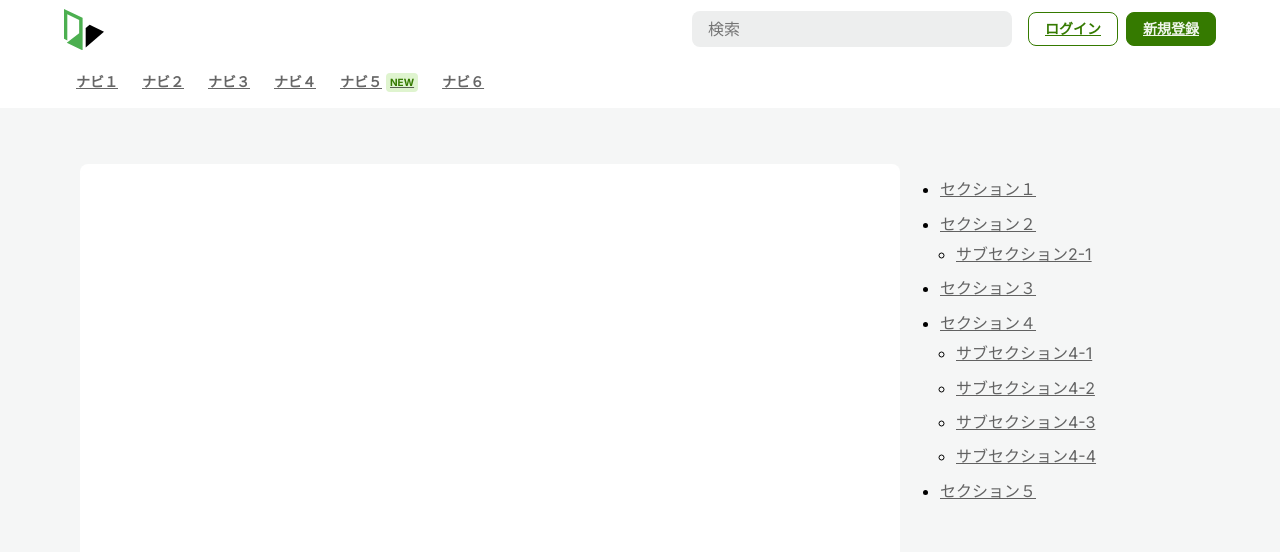
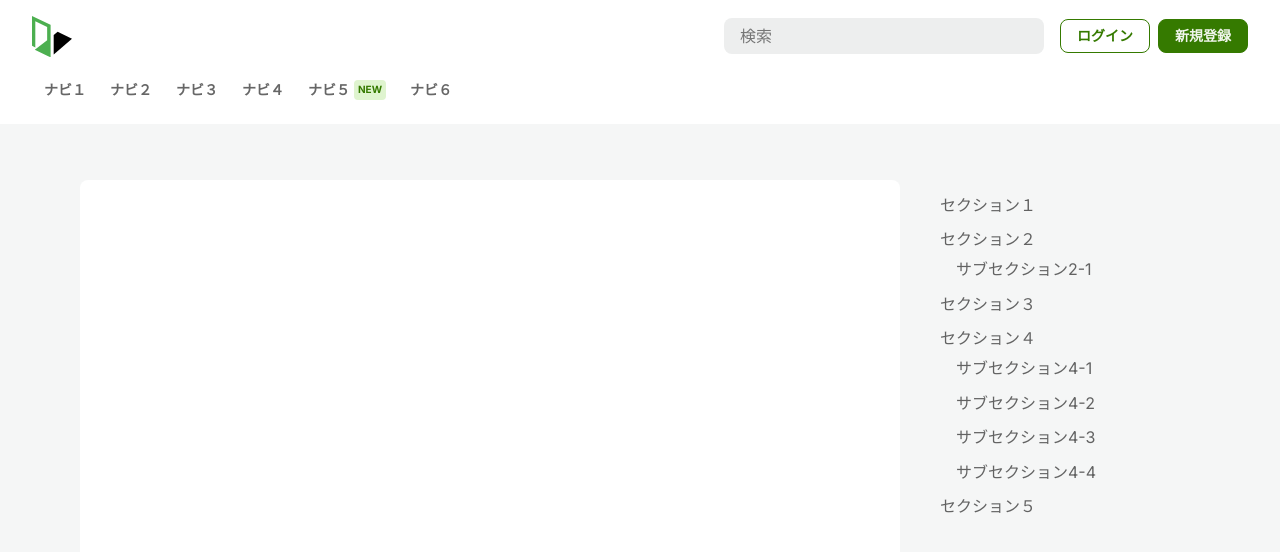
Before and after one commit to masui-maho-mwz/copy-page-design-gallery-2-, a Next.js app: page /normal-header in a window 1280 px wide. Shown: the top 552 px of the page. Built offline with nearby package versions, Linux system fonts and the light colour scheme.

Commit message:
refactor: src/app/normal-header/components/header をリファクタリング

```diff
--- a/src/app/normal-header/components/header/navigation/index.tsx
+++ b/src/app/normal-header/components/header/navigation/index.tsx
@@ -16,7 +16,7 @@ export const Navigation = ({ items }: Props) => {
   return (
     <nav className={styles.root}>
       {items.map(({ id, name, href, isNew }) => (
-        <Link href={href} className={`${styles.item} ununderlined`} key={id}>
+        <Link href={href} className={styles.item} key={id}>
           {name}
           {isNew && <span className={styles.chip}>NEW</span>}
         </Link>
--- a/src/app/normal-header/components/header/navigation/styles.module.css
+++ b/src/app/normal-header/components/header/navigation/styles.module.css
@@ -2,7 +2,6 @@
   display: flex;
   font-size: 14px;
   font-weight: bold;
-  padding: 0 32px;
   margin-top: 16px;
   width: 100%;
 }
@@ -13,6 +12,7 @@
   align-items: center;
   color: rgb(0 0 0 / 60%);
   padding: 8px 12px;
+  text-decoration: none;
 }
 
 .item:hover {
--- a/src/app/normal-header/components/header/styles.module.css
+++ b/src/app/normal-header/components/header/styles.module.css
@@ -1,5 +1,5 @@
 .root {
-  padding: 0.4px 32px 0 32px;
+  margin: 0;
+  padding: 16px 32px;
   background-color: #fff;
-  margin: 8px 0;
 }
--- a/src/app/normal-header/components/header/user-action-bar/index.tsx
+++ b/src/app/normal-header/components/header/user-action-bar/index.tsx
@@ -13,10 +13,10 @@ export const UserActionBar = () => {
           <input type="search" placeholder="検索" className={styles.input}></input>
         </form>
         <div className={styles.buttons}>
-          <Link href="" className={`${styles.login} ununderlined`}>
+          <Link href="" className={styles.login}>
             ログイン
           </Link>
-          <Link href="" className={`${styles.registrations} ununderlined`}>
+          <Link href="" className={styles.register}>
             新規登録
           </Link>
         </div>
--- a/src/app/normal-header/components/header/user-action-bar/styles.module.css
+++ b/src/app/normal-header/components/header/user-action-bar/styles.module.css
@@ -2,7 +2,6 @@
   display: flex;
   justify-content: space-between;
   align-items: center;
-  padding: 0.4px 32px 0 32px;
 }
 
 .logo {
@@ -18,7 +17,6 @@
 
 .form {
   width: 320px;
-  position: relative;
 }
 
 .input {
@@ -44,9 +42,10 @@
   border: 1px solid #357a00;
   border-radius: 8px;
   padding: 8px 16px;
+  text-decoration: none;
 }
 
-.registrations {
+.register {
   font-size: 14px;
   font-weight: bold;
   background-color: #357a00;
@@ -54,4 +53,5 @@
   border-radius: 8px;
   color: rgb(255 255 255 / 92%);
   padding: 8px 16px;
+  text-decoration: none;
 }
--- a/src/app/normal-header/components/main/right-side-panel/index.tsx
+++ b/src/app/normal-header/components/main/right-side-panel/index.tsx
@@ -19,15 +19,15 @@ export const RightSidePanel = ({ sections }: Props) => {
     <div className={styles.root}>
       <ul>
         {sections.map(({ id, name, href, subSections }) => (
-          <li key={id} className={`${styles.item} unItemization`}>
-            <Link href={href} className={`${styles.link} ununderlined`}>
+          <li key={id} className={styles.item}>
+            <Link href={href} className={styles.link}>
               {name}
             </Link>
             {subSections && (
               <ul className={styles.index}>
                 {subSections.map(({ id, name, href }) => (
-                  <li key={id} className={`${styles.item} unItemization`}>
-                    <Link href={href} className={`${styles.link} ununderlined`}>
+                  <li key={id} className={styles.item}>
+                    <Link href={href} className={styles.link}>
                       {name}
                     </Link>
                   </li>
@@ -38,63 +38,5 @@ export const RightSidePanel = ({ sections }: Props) => {
         ))}
       </ul>
     </div>
-    // <div className={styles.root}>
-    //   <ul>
-    //     <li className={`${styles.item} unItemization`}>
-    //       <Link href="" className={`${styles.link} ununderlined`}>
-    //         セクション１
-    //       </Link>
-    //     </li>
-    //     <li className={`${styles.item} unItemization`}>
-    //       <Link href="" className={`${styles.link} ununderlined`}>
-    //         セクション２
-    //       </Link>
-    //       <ul className={styles.index}>
-    //         <li className={`${styles.item} unItemization`}>
-    //           <Link href="" className={`${styles.link} ununderlined`}>
-    //             サブセクション2-1
-    //           </Link>
-    //         </li>
-    //       </ul>
-    //     </li>
-    //     <li className={`${styles.item} unItemization`}>
-    //       <Link href="" className={`${styles.link} ununderlined`}>
-    //         セクション３
-    //       </Link>
-    //     </li>
-    //     <li className={`${styles.item} unItemization`}>
-    //       <Link href="" className={`${styles.link} ununderlined`}>
-    //         セクション４
-    //       </Link>
-    //       <ul className={styles.index}>
-    //         <li className={`${styles.item} unItemization`}>
-    //           <Link href="" className={`${styles.link} ununderlined`}>
-    //             サブセクション4-1
-    //           </Link>
-    //         </li>
-    //         <li className={`${styles.item} unItemization`}>
-    //           <Link href="" className={`${styles.link} ununderlined`}>
-    //             サブセクション4-2
-    //           </Link>
-    //         </li>
-    //         <li className={`${styles.item} unItemization`}>
-    //           <Link href="" className={`${styles.link} ununderlined`}>
-    //             サブセクション4-3
-    //           </Link>
-    //         </li>
-    //         <li className={`${styles.item} unItemization`}>
-    //           <Link href="" className={`${styles.link} ununderlined`}>
-    //             サブセクション4-4
-    //           </Link>
-    //         </li>
-    //       </ul>
-    //     </li>
-    //     <li className={`${styles.item} unItemization`}>
-    //       <Link href="" className={`${styles.link} ununderlined`}>
-    //         セクション５
-    //       </Link>
-    //     </li>
-    //   </ul>
-    // </div>
   );
 };
--- a/src/app/normal-header/components/main/right-side-panel/styles.module.css
+++ b/src/app/normal-header/components/main/right-side-panel/styles.module.css
@@ -4,10 +4,12 @@
 
 .item {
   margin-bottom: 16px;
+  list-style-type: none;
 }
 
 .link {
   color: rgb(0 0 0 / 60%);
+  text-decoration: none;
 }
 
 .link:hover {
```
